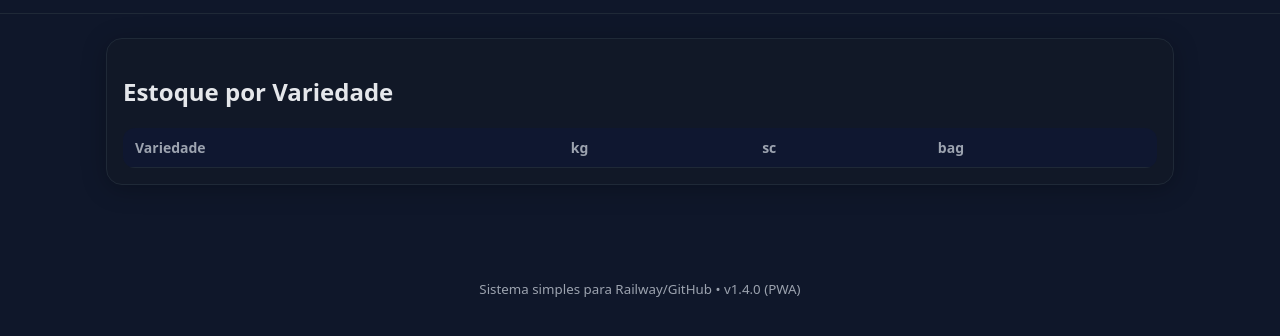
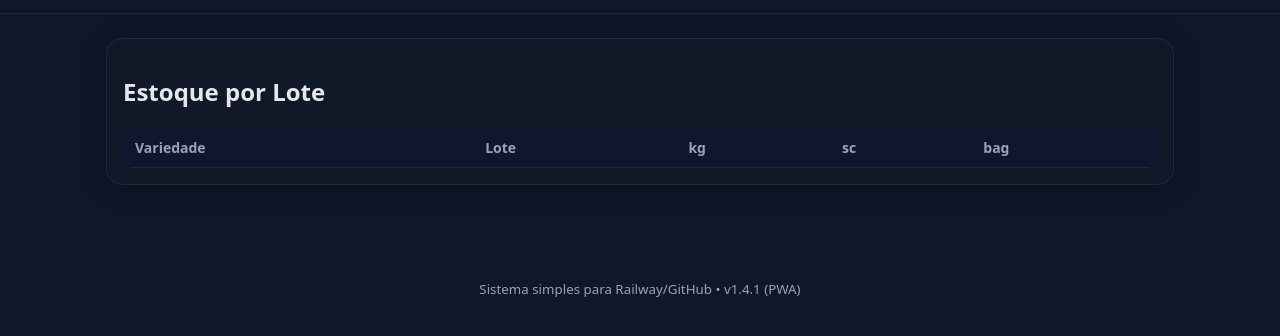
Before and after one commit to andreylson12/controle-sementes, a website: page public/index.html in a window 1280 px wide. Both pictures are taken after a click on the button "Estoque". Shown: the part 52-388 px from the top of the page. Drawn offline with Linux system fonts and the light colour scheme; no server answers.

Commit message:
Update index.html

```diff
--- a/public/index.html
+++ b/public/index.html
@@ -4,12 +4,9 @@
   <meta charset="utf-8" />
   <meta name="viewport" content="width=device-width, initial-scale=1" />
   <title>Controle de Sementes - Fazenda</title>
-
-  <!-- PWA -->
   <meta name="theme-color" content="#22d3ee" />
   <link rel="manifest" href="manifest.json" />
   <link rel="apple-touch-icon" href="icons/icon-192.png" />
-
   <link rel="stylesheet" href="styles.css" />
 </head>
 <body>
@@ -49,7 +46,7 @@
         <thead>
           <tr>
             <th>Variedade</th><th>Fornecedor</th><th>Lote</th>
-            <th>Recebido</th><th>Qtd (unidade)</th><th>Saldo (kg)</th><th>ID</th>
+            <th>Recebido</th><th>Qtd (unidade)</th><th>Saldo (bag)</th>
             <th>Ações</th>
           </tr>
         </thead>
@@ -133,9 +130,9 @@
     </section>
 
     <section id="estoque" class="tab">
-      <h2>Estoque por Variedade</h2>
+      <h2>Estoque por Lote</h2>
       <table id="tblEstoque">
-        <thead><tr><th>Variedade</th><th>kg</th><th>sc</th><th>bag</th></tr></thead>
+        <thead><tr><th>Variedade</th><th>Lote</th><th>kg</th><th>sc</th><th>bag</th></tr></thead>
         <tbody></tbody>
       </table>
     </section>
@@ -152,11 +149,10 @@
     </section>
   </main>
 
-  <footer><small>Sistema simples para Railway/GitHub • v1.4.0 (PWA)</small></footer>
+  <footer><small>Sistema simples para Railway/GitHub • v1.4.1 (PWA)</small></footer>
 
   <script src="script.js"></script>
   <script>
-    // registra o Service Worker (PWA)
     if ("serviceWorker" in navigator) {
       navigator.serviceWorker.register("serviceWorker.js").catch(console.error);
     }
```
